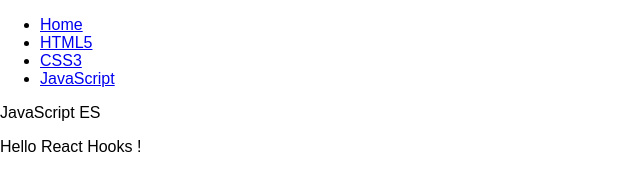
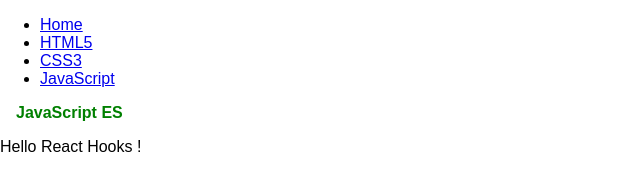
Before and after one commit to vamsikankipati/react-redux-es, a React (Create React App) app: page /javascript in a window 1280 px wide. Shown: the top 194 px of the page, without its empty margins (0-640 px from the left). Built offline with nearby package versions, Linux system fonts and the light colour scheme.

Commit message:
useStyles hooks added

```diff
--- a/package.json
+++ b/package.json
@@ -5,9 +5,10 @@
   "dependencies": {
     "react": "^16.10.2",
     "react-dom": "^16.10.2",
-    "react-scripts": "3.2.0",
+    "react-jss": "^10.0.0",
+    "react-router": "^5.1.2",
     "react-router-dom": "^5.1.2",
-    "react-router": "^5.1.2"
+    "react-scripts": "3.2.0"
   },
   "scripts": {
     "start": "react-scripts start",
--- a/src/app/JavaScript/JavaScript.js
+++ b/src/app/JavaScript/JavaScript.js
@@ -1,8 +1,20 @@
 import React from 'react';
+import { createUseStyles } from 'react-jss'
 
 export default function JavaScript() {
+
+    const useStyles = createUseStyles({
+        style: {
+            color: 'green',
+            fontWeight: 'bold',
+            marginLeft: '1rem'
+        }
+    });
+
+    const classes = useStyles();
+
     return (
-        <div>
+        <div className={classes.style}>
             <p>{'JavaScript ES'}</p>
         </div>
     );
```
